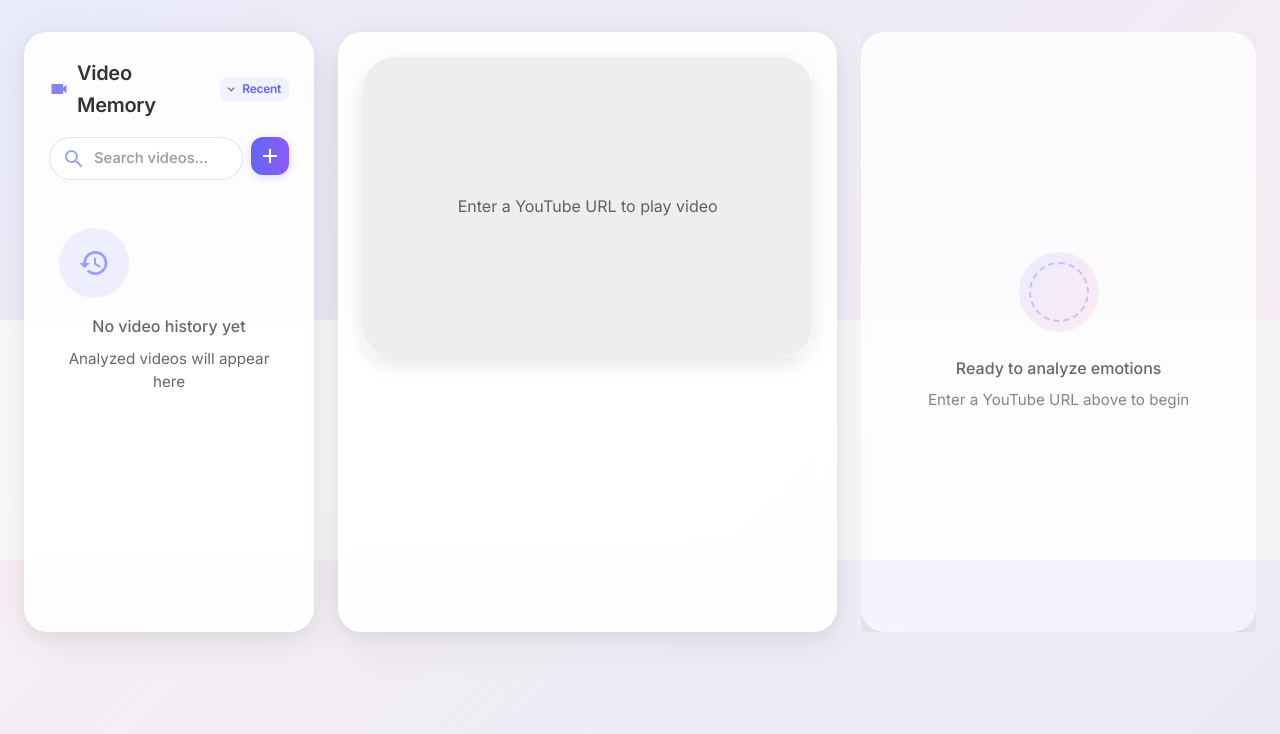
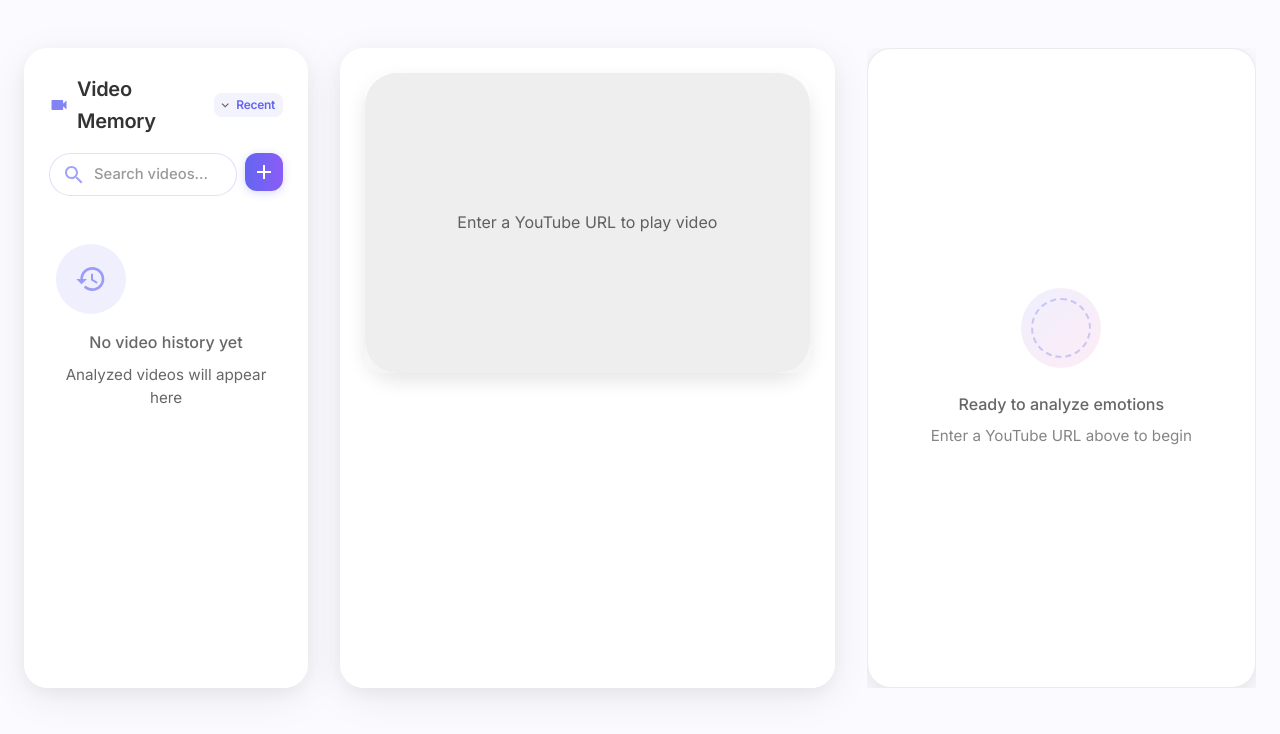
Before and after one commit to BredaUniversityADSAI/2024-25d-fai2-adsai-group-nlp6, a React (Create React App) app in the folder frontend/: page / in a window 1280 px wide. Shown: the top 734 px of the page. Built offline with nearby package versions, Linux system fonts and the light colour scheme; the HTML template or start-up script is replaced by a standard one.

Commit message:
Fix the background colour

```diff
--- a/frontend/src/App.css
+++ b/frontend/src/App.css
@@ -18,33 +18,11 @@ code {
 
 /* App styling */
 .app-container {
-  background: linear-gradient(135deg, #F9FAFB 0%, #F3F4F6 100%);
+  background: #FBFBFF; /* Single color background */
   min-height: 100vh;
   width: 100%;
   position: relative;
   overflow: hidden;
-}
-
-.app-container::before {
-  content: '';
-  position: absolute;
-  top: 0;
-  left: 0;
-  right: 0;
-  height: 40vh;
-  background: linear-gradient(135deg, rgba(99, 102, 241, 0.1) 0%, rgba(236, 72, 153, 0.05) 100%);
-  z-index: 0;
-}
-
-.app-container::after {
-  content: '';
-  position: absolute;
-  bottom: 0;
-  left: 0;
-  right: 0;
-  height: 30vh;
-  background: linear-gradient(135deg, rgba(236, 72, 153, 0.05) 0%, rgba(99, 102, 241, 0.07) 100%);
-  z-index: 0;
 }
 
 .loading-overlay {
@@ -73,7 +51,7 @@ code {
 /* Enhanced panel styling */
 .panel {
   position: relative;
-  z-index: 1;
+  z-index: 2; /* Ensure panels are above any backgrounds */
   height: 100%;
   border-radius: 16px;
   transition: all 0.35s cubic-bezier(0.4, 0, 0.2, 1);
--- a/frontend/src/App.js
+++ b/frontend/src/App.js
@@ -250,7 +250,7 @@ const TabPanel = (props) => {
 const StyledTabs = styled(Tabs)(({ theme }) => ({
   position: 'relative',
   minHeight: '40px',
-  backgroundColor: 'rgba(255, 255, 255, 0.7)',
+  backgroundColor: '#FFFFFF',
   borderRadius: '16px',
   padding: '4px',
   width: '100%',
@@ -416,8 +416,18 @@ function AppContent() {
   );
 
   return (
-    <Box className="app-container" sx={{ minHeight: '100vh' }}>
-      <Container maxWidth="xl" sx={{ py: 4 }}>
+    <Box className="app-container" sx={{ minHeight: '100vh', display: 'flex', flexDirection: 'column' }}>
+      <Container
+        maxWidth="xl"
+        sx={{
+          py: { xs: 4, md: 6 },
+          flexGrow: 1,
+          display: 'flex',
+          flexDirection: 'column',
+          justifyContent: 'center', // Center content vertically in the viewport
+          minHeight: '100vh'
+        }}
+      >
         {/* <Typography
           variant="h1"
           component="h1"
@@ -433,7 +443,7 @@ function AppContent() {
           Emotion Journey
         </Typography> */}
 
-        <Grid container spacing={3}>
+        <Grid container spacing={4} sx={{ flexGrow: 1 }}>
           {/* Video History Panel - Left Side */}
           <Grid item xs={12} md={3}>
             <Paper
@@ -441,7 +451,7 @@ function AppContent() {
               className="panel"
               sx={{
                 p: 3,
-                height: '75vh',
+                height: '80vh',
                 overflow: 'auto',
                 background: 'rgba(255, 255, 255, 0.9)',
                 backdropFilter: 'blur(8px)',
@@ -473,7 +483,7 @@ function AppContent() {
               className="panel"
               sx={{
                 p: 3,
-                height: '75vh',
+                height: '80vh',
                 display: 'flex',
                 flexDirection: 'column',
                 overflow: 'hidden',
@@ -524,7 +534,7 @@ function AppContent() {
           <Grid item xs={12} md={4}>
             <Box
               sx={{
-                height: '75vh',
+                height: '80vh',
                 overflow: 'hidden',
                 display: 'flex',
                 flexDirection: 'column',
@@ -536,12 +546,13 @@ function AppContent() {
                   display: 'flex',
                   flexDirection: 'column',
                   overflow: 'hidden',
-                  background: 'rgba(255, 255, 255, 0.8)',
-                  backdropFilter: 'blur(15px)',
+                  background: '#FFFFFF',
                   borderRadius: '24px',
-                  border: '1px solid rgba(255, 255, 255, 0.9)',
+                  border: '1px solid rgba(229, 231, 235, 0.8)',
                   boxShadow: '0 10px 40px rgba(0, 0, 0, 0.07), 0 5px 20px rgba(0, 0, 0, 0.05)',
                   transition: 'all 0.4s cubic-bezier(0.34, 1.56, 0.64, 1)',
+                  position: 'relative',
+                  zIndex: 10, /* Ensure it's above any background elements */
                   '&:hover': {
                     transform: 'translateY(-6px)',
                     boxShadow: '0 20px 50px rgba(0, 0, 0, 0.12), 0 8px 25px rgba(0, 0, 0, 0.08)'
@@ -551,7 +562,8 @@ function AppContent() {
                     padding: 3,
                     borderBottom: '1px solid rgba(0, 0, 0, 0.06)',
                     display: 'flex',
-                    flexDirection: 'column'
+                    flexDirection: 'column',
+                    background: '#FFFFFF',
                   }}>
                     <Typography variant="h6" fontWeight={600} sx={{
                       background: 'linear-gradient(90deg, #6366F1, #8B5CF6)',
@@ -601,6 +613,7 @@ function AppContent() {
                         height: '100%',
                         display: 'flex',
                         flexDirection: 'column',
+                        justifyContent: 'center',
                       }}>
                         <EmotionCurrent
                           emotion={currentEmotion?.emotion}
@@ -616,9 +629,9 @@ function AppContent() {
                           p: 2.5,
                           mb: 3,
                           borderRadius: '16px',
-                          background: 'rgba(255, 255, 255, 0.7)',
+                          background: '#FFFFFF',
                           boxShadow: '0 4px 15px rgba(0, 0, 0, 0.03), 0 1px 8px rgba(0, 0, 0, 0.02)',
-                          border: '1px solid rgba(255, 255, 255, 0.9)',
+                          border: '1px solid rgba(229, 231, 235, 0.8)',
                         }}>
                           <Typography variant="h6" sx={{
                             mb: 2,
@@ -640,9 +653,9 @@ function AppContent() {
                         <Box sx={{
                           p: 2.5,
                           borderRadius: '16px',
-                          background: 'rgba(255, 255, 255, 0.7)',
+                          background: '#FFFFFF',
                           boxShadow: '0 4px 15px rgba(0, 0, 0, 0.03), 0 1px 8px rgba(0, 0, 0, 0.02)',
-                          border: '1px solid rgba(255, 255, 255, 0.9)',
+                          border: '1px solid rgba(229, 231, 235, 0.8)',
                         }}>
                           <Typography variant="h6" sx={{
                             mb: 2,
@@ -676,11 +689,12 @@ function AppContent() {
                   alignItems: 'center',
                   px: 3,
                   textAlign: 'center',
-                  background: 'rgba(255, 255, 255, 0.8)',
-                  backdropFilter: 'blur(15px)',
+                  background: '#FFFFFF',
                   borderRadius: '24px',
-                  border: '1px solid rgba(255, 255, 255, 0.9)',
+                  border: '1px solid rgba(229, 231, 235, 0.8)',
                   boxShadow: '0 10px 40px rgba(0, 0, 0, 0.07), 0 5px 20px rgba(0, 0, 0, 0.05)',
+                  position: 'relative',
+                  zIndex: 10,
                 }}>
                   <Box sx={{
                     width: 80,
@@ -927,7 +941,9 @@ function App() {
     <ThemeProvider theme={theme}>
       <CssBaseline />
       <VideoProvider>
-        <AppContent />
+        <Box sx={{ display: 'flex', minHeight: '100vh', width: '100%' }}>
+          <AppContent />
+        </Box>
       </VideoProvider>
     </ThemeProvider>
   );
--- a/frontend/src/components/EmotionCurrent.js
+++ b/frontend/src/components/EmotionCurrent.js
@@ -18,7 +18,7 @@ const EmotionPulse = styled(Box)(({ theme }) => ({
   flex: 1,
   position: 'relative',
   overflow: 'hidden',
-  padding: theme.spacing(2, 0),
+  padding: theme.spacing(4, 0),
 }));
 
 // Modern header with better spacing and alignment
@@ -165,7 +165,7 @@ const EmotionLabel = styled(Typography)(({ color }) => ({
   WebkitTextFillColor: 'transparent',
   textShadow: '0px 2px 2px rgba(0,0,0,0.05)',
   letterSpacing: '-0.02em',
-  marginBottom: '0.5rem',
+  marginBottom: '0.3rem',
   fontFamily: '"Manrope", sans-serif',
 }));
 
@@ -208,11 +208,13 @@ const EmotionMetaContainer = styled(Box)(({ theme }) => ({
   gap: theme.spacing(1),
   padding: theme.spacing(2, 2.5),
   borderRadius: '16px',
-  backgroundColor: 'rgba(255, 255, 255, 0.7)',
+  backgroundColor: '#FFFFFF',
   margin: theme.spacing(0, 2.5, 2.5),
   marginTop: 'auto',
-  border: '1px solid rgba(255, 255, 255, 0.9)',
+  border: '1px solid rgba(229, 231, 235, 0.8)',
   boxShadow: '0 4px 15px rgba(0, 0, 0, 0.03), 0 1px 8px rgba(0, 0, 0, 0.02)',
+  position: 'relative',
+  zIndex: 5,
 }));
 
 // New loading animation
@@ -227,6 +229,18 @@ const LoadingPulse = styled(Box)(({ theme }) => ({
   justifyContent: 'center',
   border: '1px solid rgba(156, 163, 175, 0.15)',
   overflow: 'hidden',
+}));
+
+// New styled component for sub-emotion display under the main emotion
+const SubEmotionDisplay = styled(Typography)(({ color }) => ({
+  fontWeight: 500,
+  fontSize: '0.95rem',
+  color: color,
+  textTransform: 'capitalize',
+  opacity: 0.85,
+  marginTop: '-0.2rem',
+  marginBottom: '0.7rem',
+  fontFamily: '"Inter", sans-serif',
 }));
 
 const EmotionCurrent = ({ emotion, subEmotion, intensity = 0.5, relatedEmotions = [] }) => {
@@ -366,6 +380,7 @@ const EmotionCurrent = ({ emotion, subEmotion, intensity = 0.5, relatedEmotions
       display: 'flex',
       flexDirection: 'column',
       position: 'relative',
+      justifyContent: 'center',
     }}>
       <EmotionPulse>
         <AnimatePresence mode="wait">
@@ -394,7 +409,7 @@ const EmotionCurrent = ({ emotion, subEmotion, intensity = 0.5, relatedEmotions
                 display: 'flex',
                 alignItems: 'center',
                 justifyContent: 'center',
-                marginY: 1,
+                marginY: 0.5,
               }}
             >
               {/* Background radial gradient */}
@@ -490,13 +505,24 @@ const EmotionCurrent = ({ emotion, subEmotion, intensity = 0.5, relatedEmotions
                 display: 'flex',
                 flexDirection: 'column',
                 alignItems: 'center',
-                mt: 2
+                mt: 1,
               }}>
                 <EmotionLabel color={mainColor}>
                   {emotion}
                 </EmotionLabel>
 
-                <Box sx={{ display: 'flex', alignItems: 'center' }}>
+                {/* Add sub-emotion display here, below the main emotion */}
+                {subEmotion && subEmotion !== 'neutral' && (
+                  <SubEmotionDisplay color={getEmotionColor(subEmotion)}>
+                    {subEmotion}
+                  </SubEmotionDisplay>
+                )}
+
+                <Box sx={{
+                  display: 'flex',
+                  alignItems: 'center',
+                  mt: 0.5
+                }}>
                   <IntensityIndicator
                     color={mainColor}
                     intensity={intensityValue}
@@ -513,56 +539,6 @@ const EmotionCurrent = ({ emotion, subEmotion, intensity = 0.5, relatedEmotions
           </motion.div>
         </AnimatePresence>
       </EmotionPulse>
-
-      {/* Enhanced footer with metadata */}
-      <EmotionMetaContainer>
-        <Box sx={{ display: 'flex', alignItems: 'center', justifyContent: 'space-between' }}>
-          <Box sx={{ display: 'flex', alignItems: 'center' }}>
-            <TrendingUpIcon fontSize="small" sx={{ color: mainColor, mr: 1, opacity: 0.8 }} />
-            <Typography variant="body2" fontWeight={600}>
-              Intensity Level
-            </Typography>
-          </Box>
-          <Box sx={{
-            display: 'flex',
-            alignItems: 'center',
-            gap: 1
-          }}>
-            <Chip
-              label={intensityLabel()}
-              size="small"
-              sx={{
-                backgroundColor: `${mainColor}22`,
-                color: mainColor,
-                fontWeight: 600,
-                border: `1px solid ${mainColor}44`,
-              }}
-            />
-          </Box>
-        </Box>
-
-        {subEmotion && subEmotion !== 'neutral' && (
-          <Box sx={{ display: 'flex', alignItems: 'center', justifyContent: 'space-between', mt: 1 }}>
-            <Box sx={{ display: 'flex', alignItems: 'center' }}>
-              <PsychologyAltIcon fontSize="small" sx={{ color: mainColor, mr: 1, opacity: 0.8 }} />
-              <Typography variant="body2" fontWeight={600}>
-                Sub-emotion
-              </Typography>
-            </Box>
-            <Typography variant="body2" sx={{
-              fontWeight: 600,
-              color: getEmotionColor(subEmotion),
-              backgroundColor: `${getEmotionColor(subEmotion)}15`,
-              px: 1.5,
-              py: 0.5,
-              borderRadius: 5,
-              textTransform: 'capitalize'
-            }}>
-              {subEmotion}
-            </Typography>
-          </Box>
-        )}
-      </EmotionMetaContainer>
     </Box>
   );
 };
--- a/frontend/src/components/EmotionTimeline.js
+++ b/frontend/src/components/EmotionTimeline.js
@@ -100,6 +100,7 @@ const EmotionTimeline = ({ data, currentTime }) => {
     },
     plugins: {
       legend: {
+        display: false,
         position: 'top',
         labels: {
           usePointStyle: true,
```
